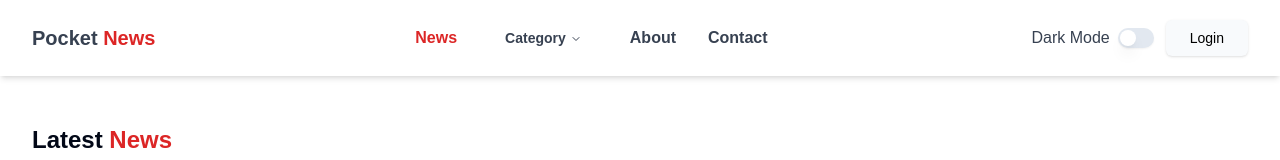
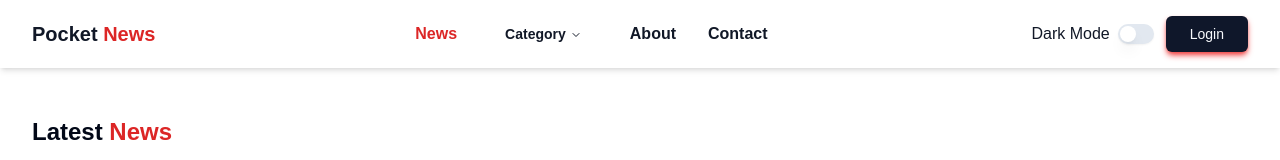
Before and after one commit to debarup24/PocketNews-a-news-portal, a Next.js app: page /news in a window 1280 px wide. Shown: the top 160 px of the page. Built offline with nearby package versions, Linux system fonts and the light colour scheme; no server answers.

Commit message:
news portal

```diff
--- a/src/app/globals.css
+++ b/src/app/globals.css
@@ -4,6 +4,10 @@
 
 body {
   font-family: Arial, Helvetica, sans-serif;
+}
+
+.dark {
+  @apply bg-gray-900 text-white;
 }
 
 @layer base {
--- a/src/app/layout.tsx
+++ b/src/app/layout.tsx
@@ -3,6 +3,7 @@ import localFont from "next/font/local";
 import "./globals.css";
 import Navbar from "@/components/Navbar";
 import Footer from "@/components/Footer";
+import { ThemeProvider } from "@/context/themeContext";
 
 const geistSans = localFont({
   src: "./fonts/GeistVF.woff",
@@ -30,10 +31,13 @@ export default function RootLayout({
       <body
         className={`${geistSans.variable} ${geistMono.variable} antialiased`}
       >
+        <ThemeProvider>
         <Navbar/>
         <main className="min-h-screen max-w-7xl mx-auto px-4 sm:px-6 lg:px-8"> {children} </main>
 
         <Footer/>
+        </ThemeProvider>
+
       </body>
     </html>
   );
--- a/src/components/Banner.tsx
+++ b/src/components/Banner.tsx
@@ -6,7 +6,7 @@ import { Button } from './ui/button'
 
 const Banner = () => {
   return (
-    <section className='bg-gray-100 py-8'>
+    <section className='dark:bg-slate-800 dark:text-white bg-gray-100 py-8'>
         <div className='max-w-7xl mx-auto grid grid-cols-1 md:grid-cols-2 lg:grid-cols-2 items-center gap-8 px-4 sm:px-6 md:px-6 lg:px-8 py-5'>
             <div className='w-full'>
             <Image
@@ -19,7 +19,7 @@ const Banner = () => {
 
          <div className='flex flex-col space-y-4'>
             <h4 className='text-sm font-medium text-gray-500'>Technology</h4>
-            <h2 className='text-3xl font-bold text-gray-800'>OpenAI Is Growing Fast and Burning Through Piles of Money</h2>
+            <h2 className='text-3xl font-bold '>OpenAI Is Growing Fast and Burning Through Piles of Money</h2>
             <p>OpenAI monthly revenue hit US$300 million in August, up 1,700% since the beginning of 2023, and the company expects about $3.7 billion in annual sales this year, according to financial documents reviewed by The New York Times. </p> <br /> <p> OpenAI estimates that its revenue will balloon to copy1.6 billion next year. OpenAI revenue in August more than tripled from a year earlier, according to the documents, and about 350 million people — up from around 100 million in March of this year — used its services each month as of June.</p>
 
             <Button variant="default">Read More</Button>
--- a/src/components/Navbar.tsx
+++ b/src/components/Navbar.tsx
@@ -1,21 +1,27 @@
 "use client"
 
 import Link from 'next/link'
-import React from 'react'
+import React, { useContext } from 'react'
 import { Button } from "@/components/ui/button"
 import { NavigationMenu, NavigationMenuContent, NavigationMenuItem, NavigationMenuLink, NavigationMenuList, NavigationMenuTrigger } from './ui/navigation-menu'
 import { Switch } from "@/components/ui/switch"
 import MobileMenu from './MobileMenu'
 import { usePathname } from 'next/navigation'
+import { ThemeContext } from '@/context/themeContext'
 
 
+interface ThemeContextType {
+  isDarkMode: boolean;
+  toggleTheme: () => void;
+}
 
 
 const Navbar = () => {
     const pathname = usePathname();
 
+    const {isDarkMode, toggleTheme}: any = useContext(ThemeContext)
   return (
-    <header className='py-5 text-gray-700 shadow-md  transition-colors duration-300'>
+    <header className={`py-4 ${isDarkMode ? "bg-gray-900 text-white" : "bg-white text-gray-900"} shadow-md transition-colors duration-300`}>
         <nav className='max-w-7xl mx-auto flex justify-between items-center px-4 sm:px-6 lg:px-8'>
             <div className='text-xl font-bold'>
                 <Link href="">Pocket <span className='font-semibold text-red-600'>News</span></Link>
@@ -31,7 +37,7 @@ const Navbar = () => {
        <NavigationMenuLink href='/news' className={` ${pathname === '/news' ? 'text-red-600 font-semibold' : ''}  hover:text-gray-500 font-semibold`} >News</NavigationMenuLink>
      </NavigationMenuItem>
      <NavigationMenuItem>
-       <NavigationMenuTrigger className='font-semibold'>Category</NavigationMenuTrigger>
+       <NavigationMenuTrigger className='dark:bg-slate-900 dark:text-red-400 font-semibold'>Category</NavigationMenuTrigger>
        <NavigationMenuContent>
          <NavigationMenuLink>
           <ul className='text-gray-600 shadow-md py-5 px-5 space-y-2'>
@@ -63,11 +69,12 @@ const Navbar = () => {
    </div>
 
      <div className='hidden md:flex lg:flex items-center'>
-      <div className='flex items-center mx-1'>
+      <div onClick={toggleTheme}
+      className='flex items-center mx-1'>
         <span className='mr-2'>Dark Mode</span>
         <Switch />
         </div>
-        <Button variant="default" className='bg-slate-50 hover:bg-slate-900 text-black hover:text-white px-6 ml-2'>Login</Button>
+        <Button variant="default" className=' px-6 ml-2 shadow-md shadow-red-500'>Login</Button>
         </div>
 
        {/* hamburgermenu menus for sm : */}
--- /dev/null
+++ b/src/context/themeContext.tsx
@@ -0,0 +1,36 @@
+ "use client"
+
+import { createContext, ReactNode, useEffect, useState } from "react";
+
+interface ThemeContextType {
+    isDarkMode: boolean ;
+    toggleTheme: () => void ;
+}
+
+ interface ThemeProviderProps  {
+    children: ReactNode ;
+ }
+
+ export const ThemeContext = createContext <ThemeContextType | undefined> (undefined) ;
+
+ export const ThemeProvider: React.FC<ThemeProviderProps> = ({children}) => {
+    const [isDarkMode, setIsDarkMode] = useState(false);
+    const toggleTheme = () => {
+        setIsDarkMode(!isDarkMode);
+    }
+
+     useEffect(() => {
+        if(isDarkMode) {
+            document.body.classList.add("dark");
+        }
+        else {
+            document.body.classList.remove("dark");
+        }
+     }, [isDarkMode])
+
+      return (
+       < ThemeContext.Provider value = {{isDarkMode, toggleTheme}}>
+              {children}
+       </ThemeContext.Provider>
+      )
+}
```
